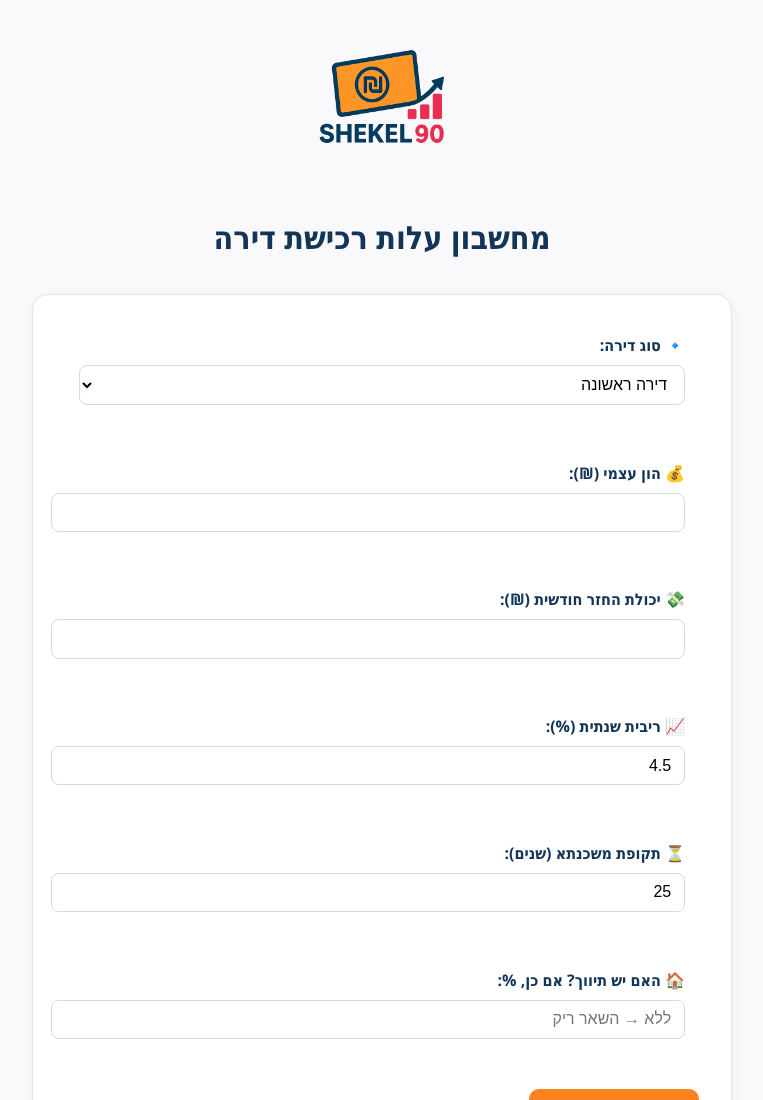
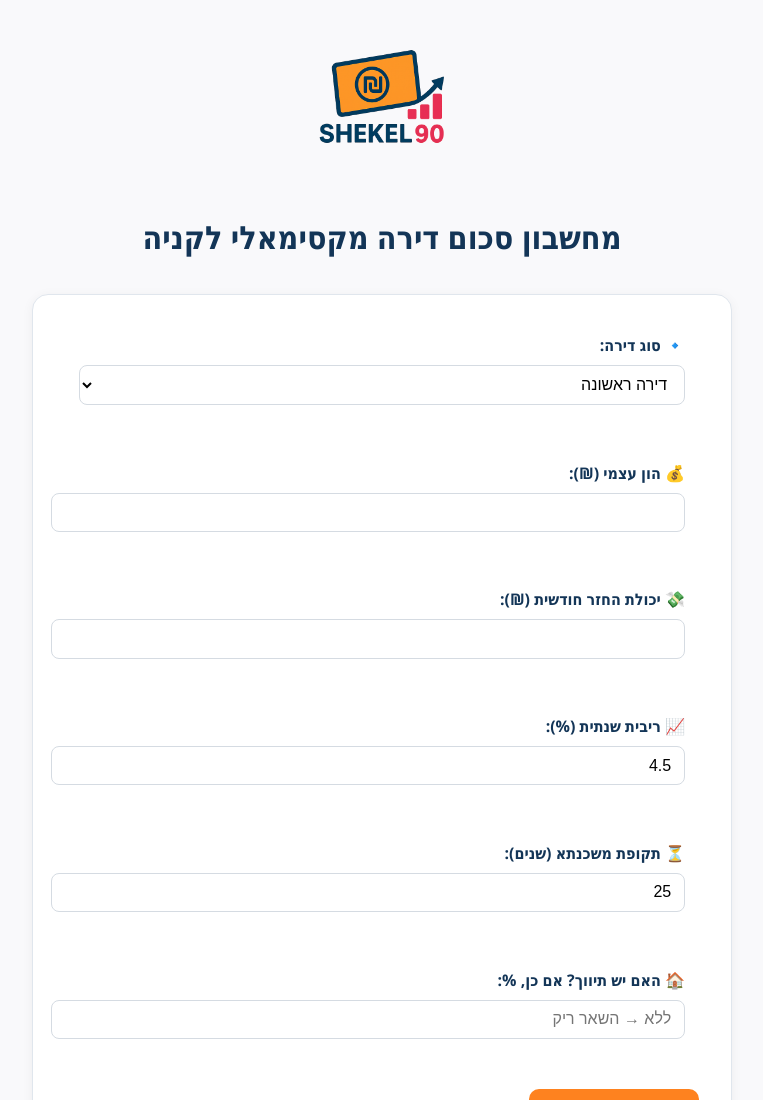
Before and after one commit to Shira-Cohen/home-cost-calculator, a plain HTML site: page index.html in a window 1280 px wide. Shown: the top 1100 px of the page, without its empty margins (258-1021 px from the left). Drawn offline with nearby package versions, Linux system fonts and the light colour scheme.

Commit message:
מחשבון סכום דירה מקסימאלי לקניה

```diff
--- a/index.html
+++ b/index.html
@@ -3,14 +3,14 @@
 <head>
   <meta charset="UTF-8" />
   <meta name="viewport" content="width=device-width,initial-scale=1.0" />
-  <title>מחשבון עלות רכישת דירה</title>
+  <title>מחשבון סכום דירה מקסימאלי לקניה</title>
   <link rel="stylesheet" href="style.css" />
 </head>
 <body>
  <div class="logo-container">
     <img src="shekel90_transparent.png" alt="לוגו שקל 90" class="logo-img" />
   </div>
-  <h1>מחשבון עלות רכישת דירה</h1>
+  <h1>מחשבון סכום דירה מקסימאלי לקניה</h1>
 
   <form id="calcForm">
     <fieldset>
```
